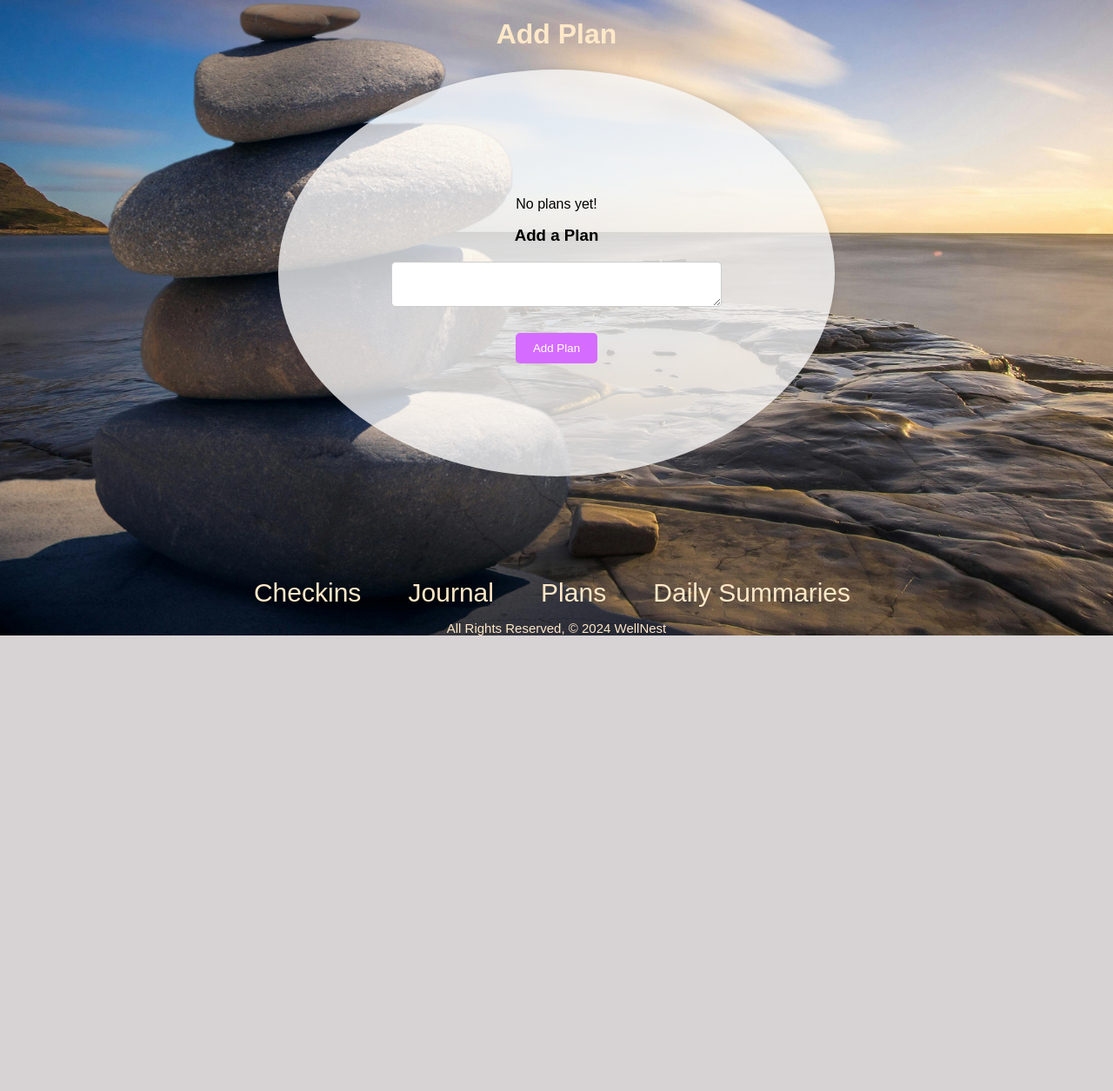
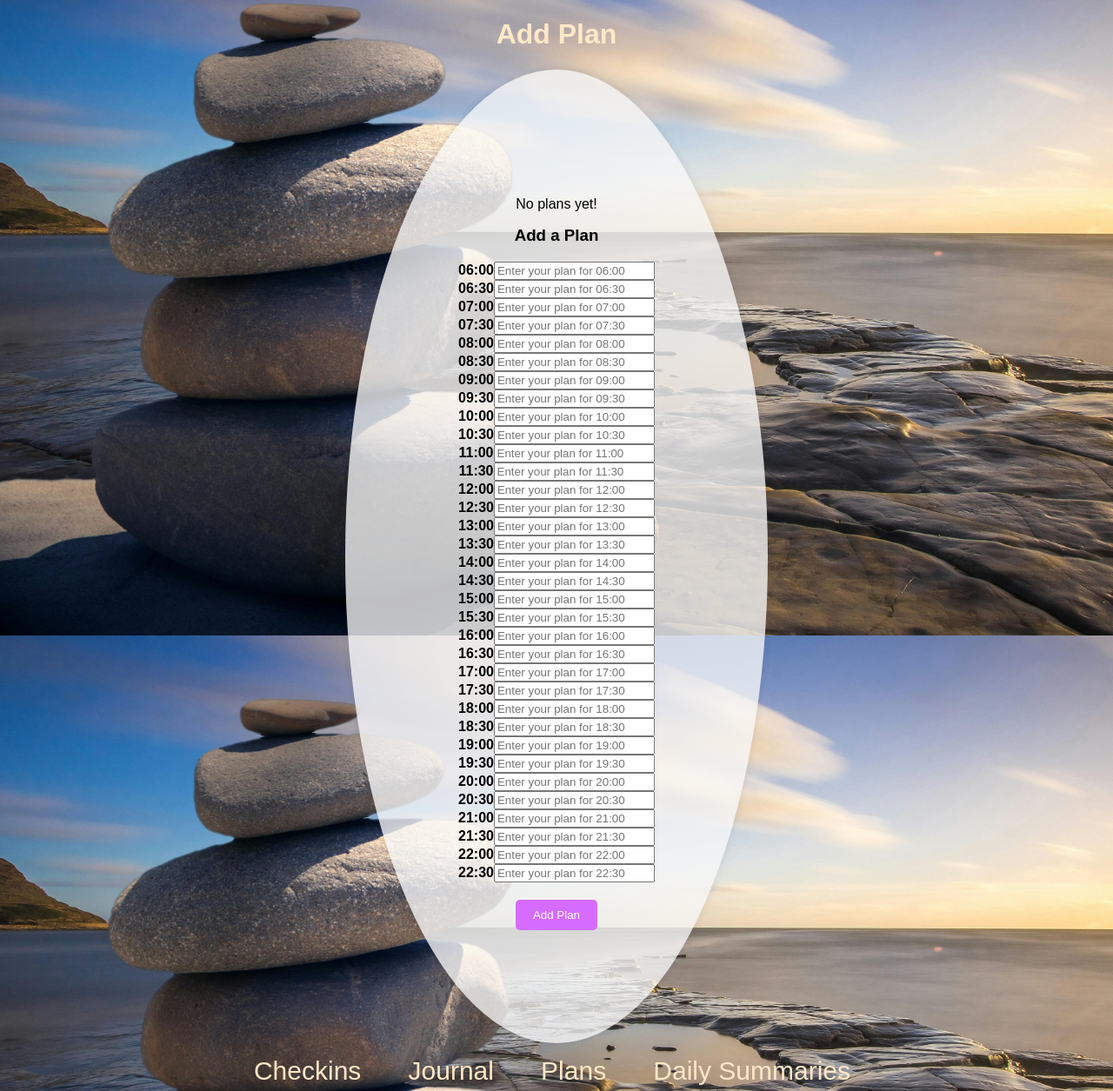
Before and after one commit to LGsusM69/wellNest, a Django app: page /plans/create/ in a window 1280 px wide. Shown: the part 69-1324 px from the top of the page at 87% size. Before the commit the page ends 800 px from the top, so only its background shows below. Run offline with Django 3.2, Linux system fonts and the light colour scheme; the visitor is signed in with stand-in values (Sample User, id 1).

Commit message:
create iterations for plans and excersie times

```diff
--- a/main_app/templates/main_app/plan_form.html
+++ b/main_app/templates/main_app/plan_form.html
@@ -1,5 +1,4 @@
 {% extends 'base.html' %} {% block content %}
-
 
 <div class="big-plan-container">
   <h1>Add Plan</h1>
@@ -11,48 +10,52 @@
       <form class="plan-form" action="/plans/create/" method="post">
         {% csrf_token %}
 
-        <div class="textarea-resize">
-          <textarea
-            type="text"
-            name=""
-            id="add-plan-text"
-            cols="100"
-          ></textarea>
-        </div>
+        <!-- Container for time inputs -->
+        <div id="time-inputs"></div>
+
         <button class="add-plan-btn" type="submit">Add Plan</button>
       </form>
+
+      <script>
+        var timeInputsContainer = document.getElementById("time-inputs");
+
+        // Loop to generate input fields for each hour and half-hour from 6am to 10pm
+        for (var hour = 6; hour <= 22; hour++) {
+          var hourText = hour < 10 ? "0" + hour : hour; // Format hour
+
+          // Create label for the hour
+          var hourLabel = document.createElement("label");
+          hourLabel.textContent = hourText + ":00"; // Display hour
+          timeInputsContainer.appendChild(hourLabel);
+
+          // Create input field for each hour
+          var hourInput = document.createElement("input");
+          hourInput.type = "text";
+          hourInput.name = "plan_" + hourText + "_00";
+          hourInput.placeholder = "Enter your plan for " + hourText + ":00";
+          timeInputsContainer.appendChild(hourInput);
+
+          // Add a line break for spacing
+          timeInputsContainer.appendChild(document.createElement("br"));
+
+          // Create label for the half-hour
+          var halfHourLabel = document.createElement("label");
+          halfHourLabel.textContent = hourText + ":30"; // Display half-hour
+          timeInputsContainer.appendChild(halfHourLabel);
+
+          // Create input field for each half-hour
+          var halfHourInput = document.createElement("input");
+          halfHourInput.type = "text";
+          halfHourInput.name = "plan_" + hourText + "_30";
+          halfHourInput.placeholder = "Enter your plan for " + hourText + ":30";
+          timeInputsContainer.appendChild(halfHourInput);
+
+          // Add a line break for spacing
+          timeInputsContainer.appendChild(document.createElement("br"));
+        }
+      </script>
     </div>
   </main>
 </div>
 
-
-<script>
-  var autoExpand = function (field) {
-    // Reset field height
-    field.style.height = "inherit";
-
-    // Get the computed styles for the element
-    var computed = window.getComputedStyle(field);
-
-    // Calculate the height
-    var height =
-      parseInt(computed.getPropertyValue("border-top-width"), 10) +
-      parseInt(computed.getPropertyValue("padding-top"), 10) +
-      field.scrollHeight +
-      parseInt(computed.getPropertyValue("padding-bottom"), 10) +
-      parseInt(computed.getPropertyValue("border-bottom-width"), 10);
-
-    field.style.height = height + "px";
-  };
-
-  document.addEventListener(
-    "input",
-    function (event) {
-      if (event.target.tagName.toLowerCase() !== "textarea") return;
-      autoExpand(event.target);
-    },
-    false
-  );
-</script>
-
 {% endblock %}
```
